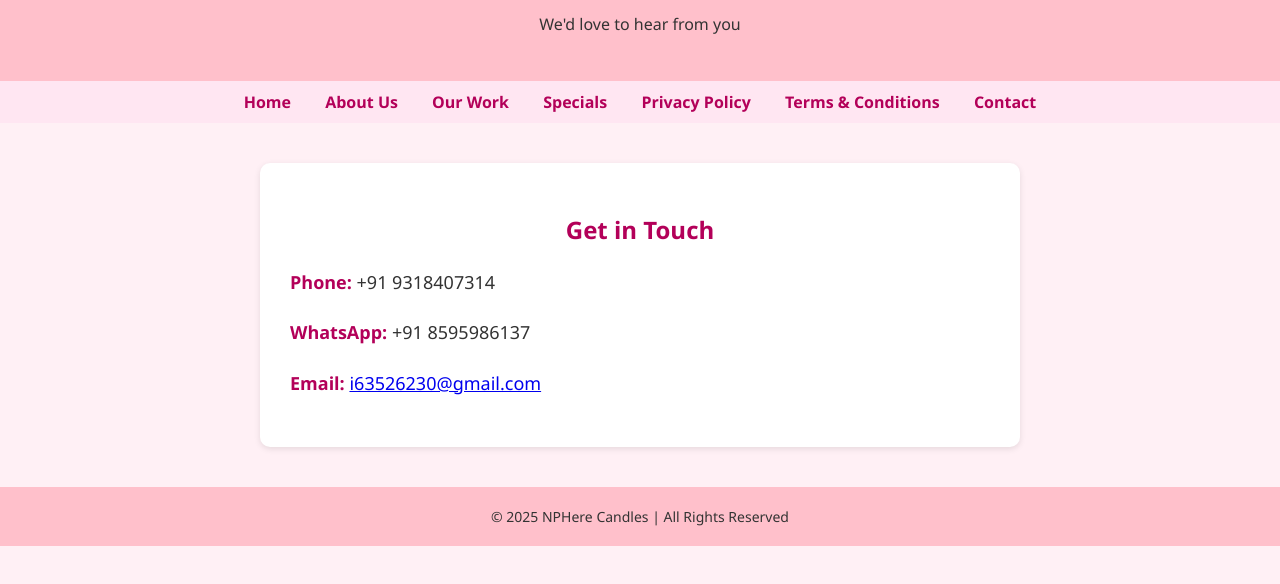
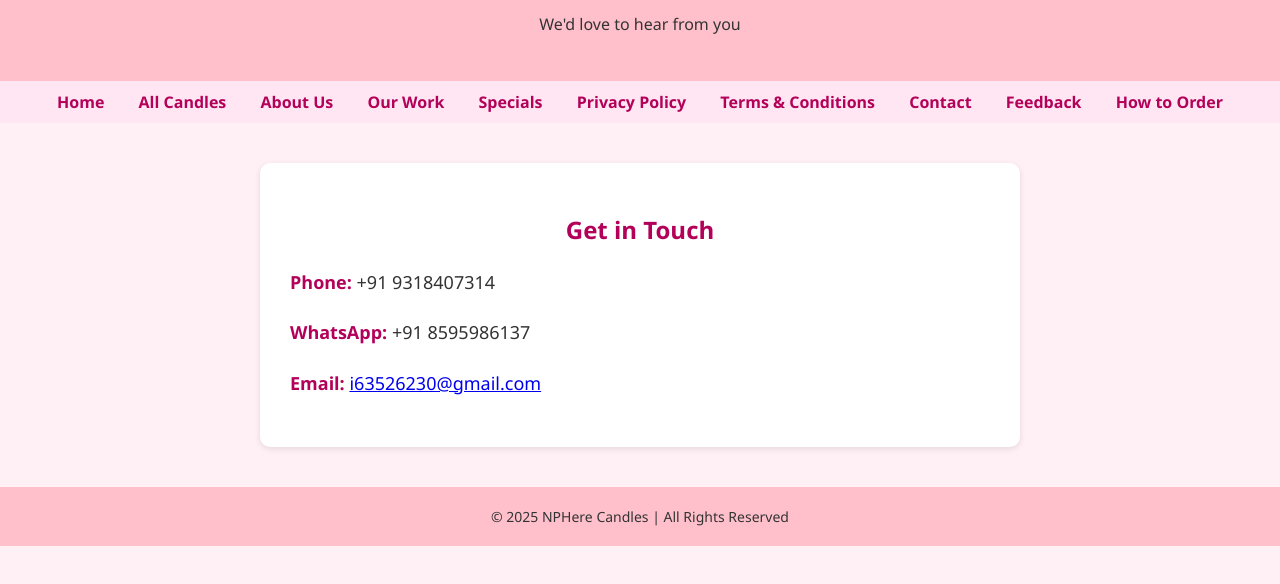
Before and after one commit to vaibhav95579/nphere, a plain HTML site: page contact.html in a window 1280 px wide. Shown: the part 76-660 px from the top of the page. Drawn offline with Linux system fonts and the light colour scheme.

Commit message:
Update contact.html

```diff
--- a/contact.html
+++ b/contact.html
@@ -65,15 +65,20 @@
     <p>We'd love to hear from you</p>
   </header>
 
-  <nav>
+ <nav>
     <a href="index.html">Home</a>
+      <a href="allcanndles.html">All Candles</a>
     <a href="about.html">About Us</a>
     <a href="our-work.html">Our Work</a>
     <a href="specials.html">Specials</a>
     <a href="privacy.html">Privacy Policy</a>
     <a href="terms.html">Terms & Conditions</a>
     <a href="contact.html">Contact</a>
+    <a href="feedback.html">Feedback</a>
+    <a href="howtoorder.html">How to Order</a>
+
   </nav>
+
 
   <section>
     <h2>Get in Touch</h2>
```
